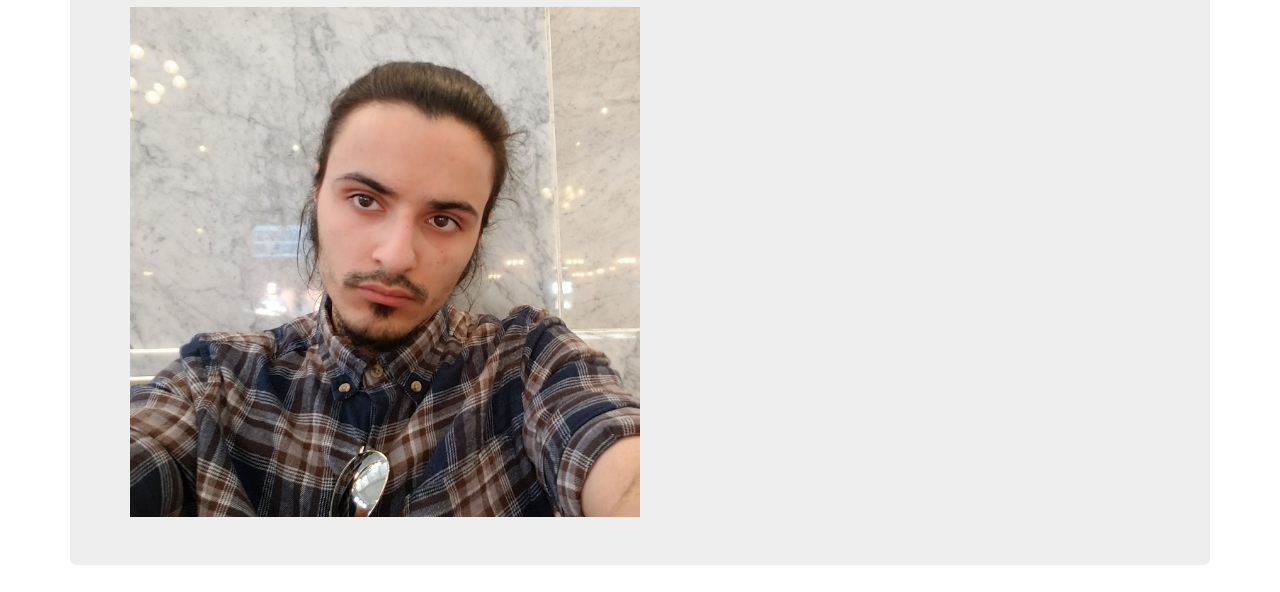
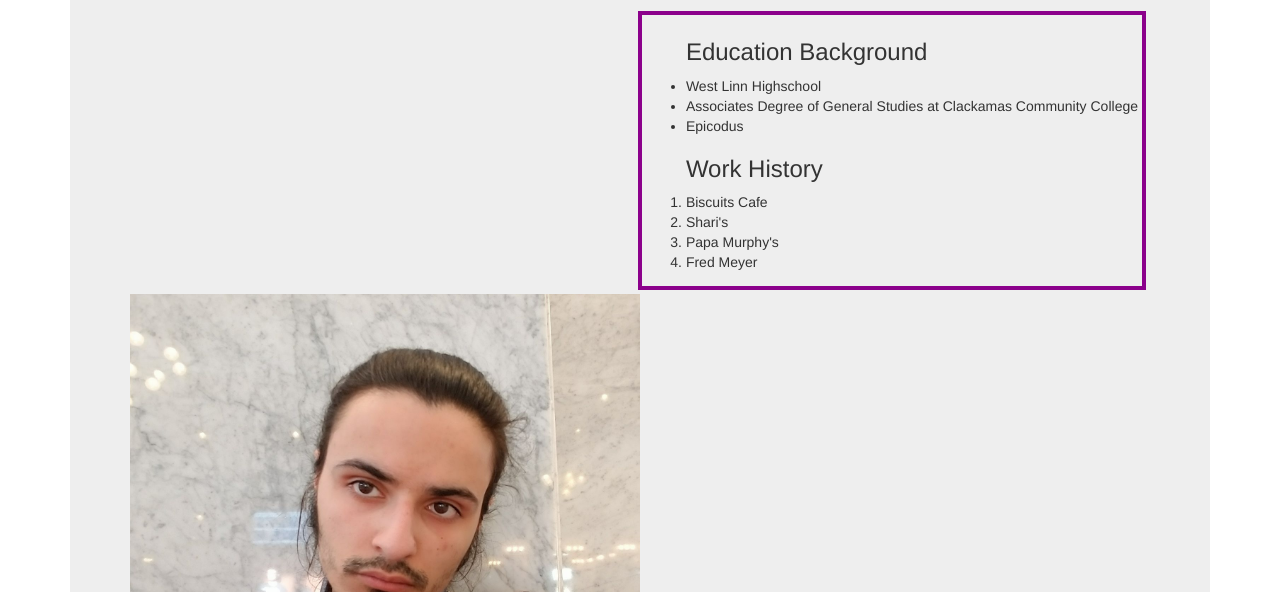
Before and after one commit to TonyBoy56/Friday_Project, a plain HTML site: page index.html in a window 1280 px wide. Shown: the part 193-785 px from the top of the page. Drawn offline with Linux system fonts and the light colour scheme.

Commit message:
add float changes and ol

```diff
--- a/css/styles.css
+++ b/css/styles.css
@@ -12,10 +12,9 @@ img {
   max-width: auto;
 }
 
-.about_me {
-
+.pull_right {
+  float: right !important;
+  margin: 4px;
+  padding: 4px;
+  border: 4px solid darkmagenta;
 }
-
-.education {
-
-}
--- a/index.html
+++ b/index.html
@@ -14,6 +14,22 @@
         <h1>My Portfolio</h1>
 
         <h2>Antonio Cruz</h2>
+        <div class="pull_right">
+          <ul class="education">
+            <h3>Education Background</h3>
+            <li>West Linn Highschool</li>
+            <li>Associates Degree of General Studies at Clackamas Community College</li>
+            <li>Epicodus</li>
+          </ul>
+
+          <ol>
+            <h3>Work History</h3>
+            <li>Biscuits Cafe</li>
+            <li>Shari's</li>
+            <li>Papa Murphy's</li>
+            <li>Fred Meyer</li>
+          </ol>
+        </div>
           <img src="img/selfie.jpg" class="img-responsive" alt="Antonio Cruz" alt="Responsive image">
       </div>
 
@@ -25,14 +41,6 @@
 
           <p>I had not chosen a major during that time, I was considerably more lost in what I wanted to study than perhaps the average person of my age. I continued forth onto my bachelor's degree at Portland State University, and at this time, I had moved out of the house to Vancouver Washington to establish a life there. In the first year of my BA, I had felt the same aimlessness I had felt previously upon finishing my AA. Having switched majors at least three times between two of the same subjects, I lost my path at PSU. I continued to work retail for the next year, and thanks to my father, he informed me of the Epicodus classes that are being held in Portland. After realizing that considerably anything else other than retail was worth a fair shot in the position I was in, making litle money and being stagnanted from a career, I did my research on the course and signed up immediately. I knew entering the bootcamp that, in pursuing this new path, I would be pushed in a position to take better care of my well being and change my mindset of education for the benefit of my own stability. </p>
         </div>
-
-      <div class="pull_right"></div>
-        <ul class="education">
-          <h3>Education Background</h3>
-          <li>West Linn Highschool</li>
-          <li>Associates Degree of General Studies at Clackamas Community College</li>
-          <li>Epicodus</li>
-        </ul>
     </div>
 
   </body>
```
